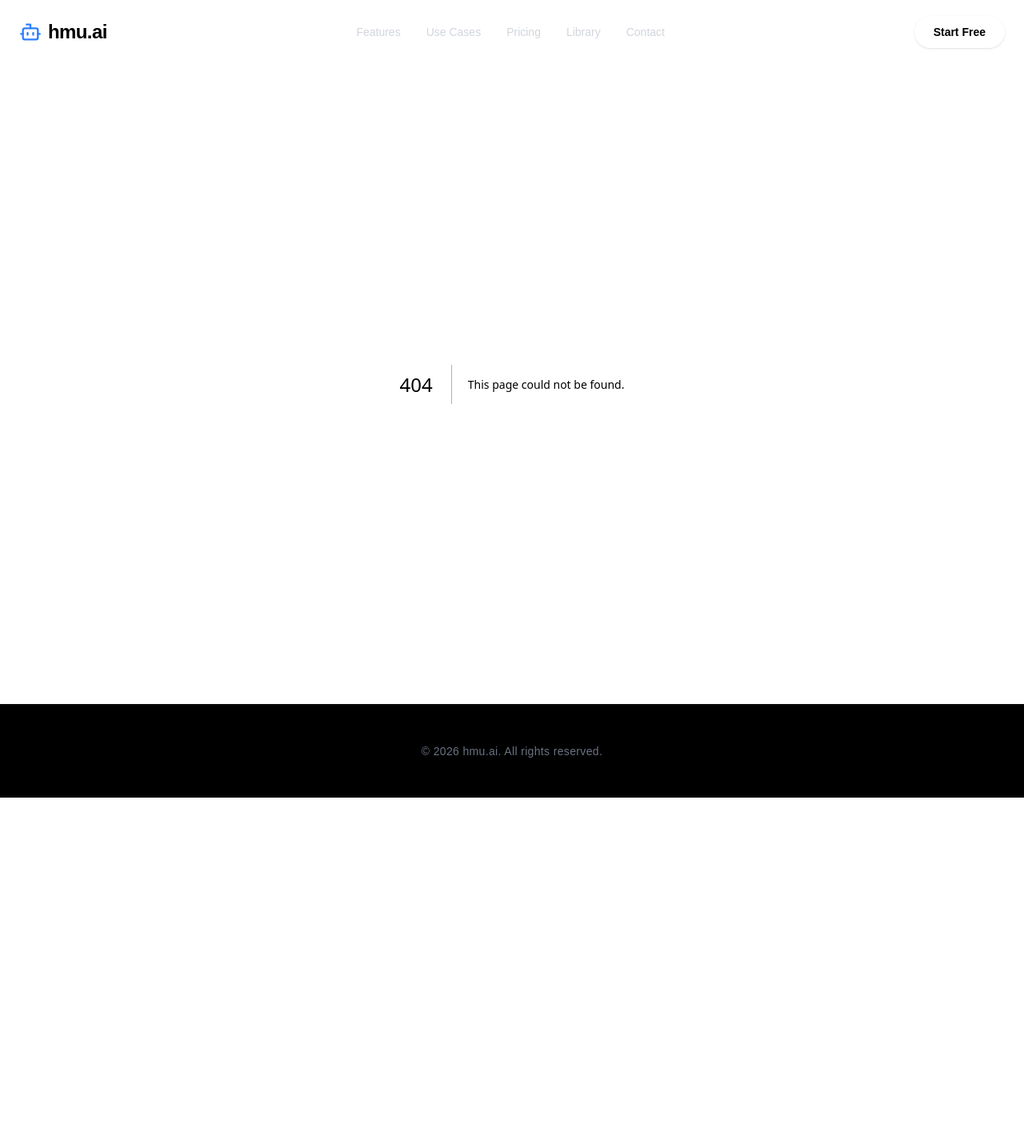
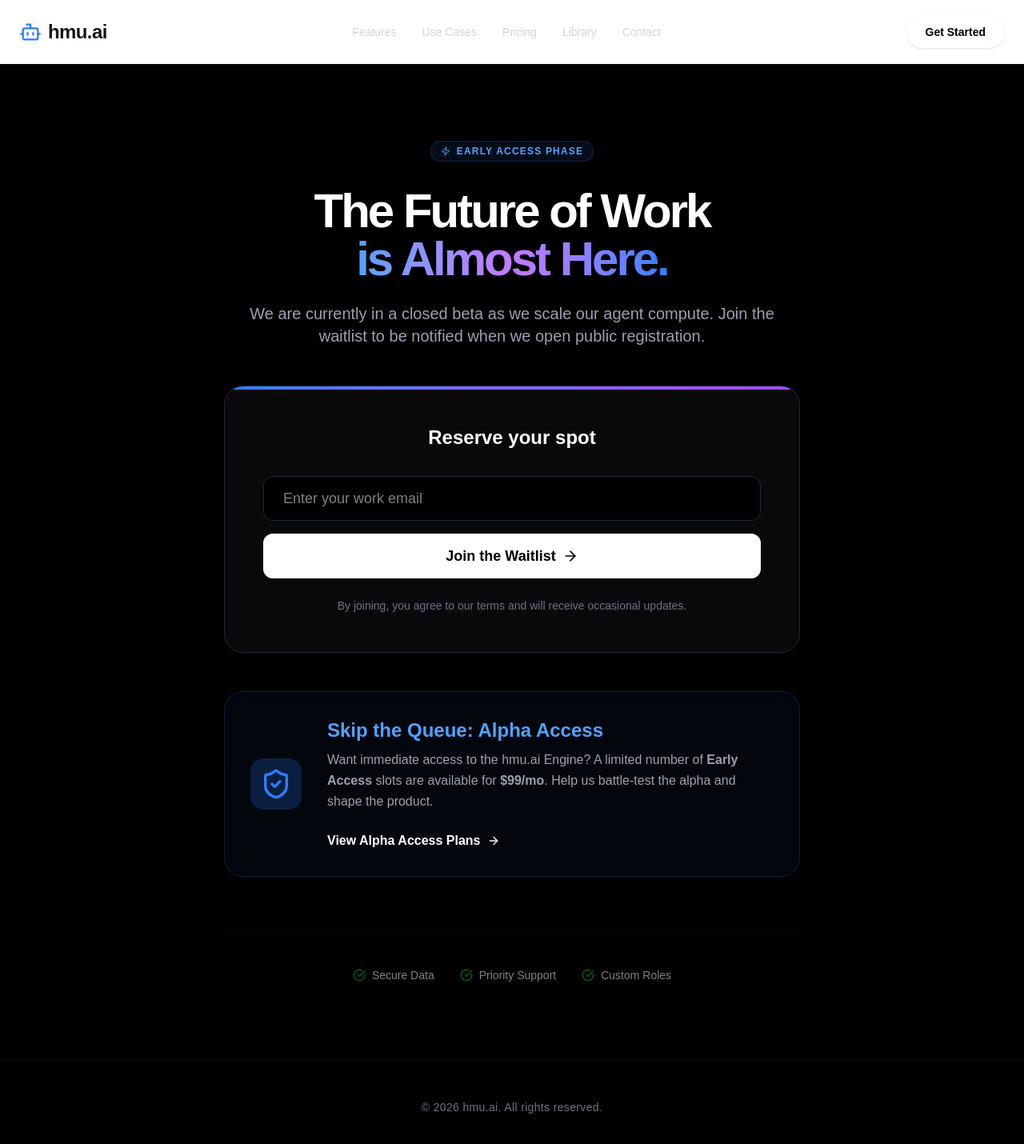
Before and after one commit to auralixai/hmu-ai, a Next.js app: page /waitlist in a window 1280 px wide. Before the commit this address had no page. Shown: the top 1430 px of the page at 80% size. Before the commit the page ends 997 px from the top, so only its background shows below. Built offline with nearby package versions, Linux system fonts and the light colour scheme.

Commit message:
feat: add waitlist page and update all CTAs to 'Get Started'

```diff
--- a/src/app/page.tsx
+++ b/src/app/page.tsx
@@ -37,9 +37,9 @@
               </Link>
               <Link
                 className="inline-flex h-14 items-center justify-center rounded-full bg-zinc-900 border border-gray-800 px-8 text-base font-bold text-white transition-all hover:bg-zinc-800 hover:border-gray-700"
-                href="/pricing"
+                href="/waitlist"
               >
-                Start Building Free
+                Get Started
               </Link>
             </div>
 
--- a/src/app/pricing/page.tsx
+++ b/src/app/pricing/page.tsx
@@ -84,7 +84,7 @@
                 ))}
               </ul>
               <Link
-                href="#signup"
+                href="/waitlist"
                 className={`w-full flex items-center justify-center h-12 rounded-xl font-bold transition-all duration-200 ${
                   tier.popular
                     ? 'bg-gradient-to-r from-blue-500 to-purple-500 hover:from-blue-600 hover:to-purple-600 shadow-lg shadow-blue-500/25'
--- a/src/app/use-cases/[industry]/page.tsx
+++ b/src/app/use-cases/[industry]/page.tsx
@@ -136,10 +136,10 @@
         <div className="container px-4 md:px-6 mx-auto text-center">
           <h2 className="text-3xl font-bold tracking-tighter mb-8">Ready to automate your {industry.name.toLowerCase()}?</h2>
           <Link
-            href="/pricing"
+            href="/waitlist"
             className="inline-flex h-14 items-center justify-center rounded-full bg-white px-10 text-base font-bold text-black shadow-xl hover:bg-gray-200 hover:scale-105 transition-all"
           >
-            Start Building Your AI Team <ArrowRight className="ml-2 h-5 w-5" />
+            Get Started <ArrowRight className="ml-2 h-5 w-5" />
           </Link>
         </div>
       </section>
--- a/src/app/use-cases/[industry]/roles/[agentType]/[agent]/page.tsx
+++ b/src/app/use-cases/[industry]/roles/[agentType]/[agent]/page.tsx
@@ -64,8 +64,8 @@
             Stop doing this manually. Deploy an autonomous {agentData.agentType} agent to handle {agentData.taskName.toLowerCase()} entirely in the background.
           </p>
           <div className="mt-8 flex flex-wrap gap-4">
-            <Link href="/pricing" className="inline-flex h-12 items-center justify-center rounded-md bg-white px-8 text-sm font-bold text-black shadow transition-colors hover:bg-gray-200">
-              Deploy This Agent Now
+            <Link href="/waitlist" className="inline-flex h-12 items-center justify-center rounded-md bg-white px-8 text-sm font-bold text-black shadow transition-colors hover:bg-gray-200">
+              Get Started
             </Link>
           </div>
         </div>
--- /dev/null
+++ b/src/app/waitlist/page.tsx
@@ -0,0 +1,87 @@
+import Link from "next/link";
+import { ArrowRight, Zap, CheckCircle, ShieldCheck } from "lucide-react";
+
+export default function Waitlist() {
+  return (
+    <div className="min-h-screen bg-black text-white py-24 flex flex-col items-center justify-center relative overflow-hidden">
+      {/* Background glow */}
+      <div className="absolute top-1/2 left-1/2 -translate-x-1/2 -translate-y-1/2 w-[800px] h-[800px] bg-blue-900/10 rounded-full blur-[120px] -z-10 pointer-events-none"></div>
+
+      <div className="container px-4 md:px-6 mx-auto max-w-3xl text-center relative z-10">
+        <div className="inline-flex items-center gap-2 px-3 py-1 rounded-full bg-blue-500/10 border border-blue-500/20 text-blue-400 text-xs font-bold uppercase tracking-widest mb-8">
+          <Zap className="h-3 w-3" /> Early Access Phase
+        </div>
+
+        <h1 className="text-5xl md:text-6xl font-bold tracking-tighter mb-6">
+          The Future of Work <br/>
+          <span className="text-transparent bg-clip-text bg-gradient-to-r from-blue-400 via-purple-400 to-blue-500">is Almost Here.</span>
+        </h1>
+
+        <p className="text-xl text-gray-400 mb-12 max-w-2xl mx-auto">
+          We are currently in a closed beta as we scale our agent compute. Join the waitlist to be notified when we open public registration.
+        </p>
+
+        {/* Email Capture Form */}
+        <div className="bg-zinc-950 border border-gray-800 p-8 md:p-12 rounded-3xl shadow-2xl mb-12 relative overflow-hidden group">
+          <div className="absolute top-0 left-0 w-full h-1 bg-gradient-to-r from-blue-500 to-purple-500"></div>
+
+          <h2 className="text-2xl font-bold mb-8">Reserve your spot</h2>
+
+          <form className="flex flex-col gap-4">
+            <input
+              type="email"
+              placeholder="Enter your work email"
+              className="w-full h-14 px-6 rounded-xl bg-black border border-gray-800 focus:border-blue-500 focus:ring-1 focus:ring-blue-500 transition-all outline-none text-lg"
+              required
+            />
+            <button
+              type="submit"
+              className="w-full h-14 bg-white text-black font-bold rounded-xl text-lg hover:bg-gray-200 transition-all flex items-center justify-center gap-2"
+            >
+              Join the Waitlist
+              <ArrowRight className="h-5 w-5" />
+            </button>
+          </form>
+
+          <p className="mt-6 text-sm text-gray-500">
+            By joining, you agree to our terms and will receive occasional updates.
+          </p>
+        </div>
+
+        {/* Priority Access Section */}
+        <div className="p-8 border border-blue-500/20 bg-blue-500/5 rounded-3xl text-left flex flex-col md:flex-row items-center gap-8 group hover:border-blue-500/40 transition-all">
+          <div className="shrink-0 w-16 h-16 rounded-2xl bg-blue-500/20 flex items-center justify-center text-blue-500">
+            <ShieldCheck className="h-10 w-10" />
+          </div>
+          <div>
+            <h3 className="text-2xl font-bold mb-2 flex items-center gap-2 text-blue-400">
+              Skip the Queue: Alpha Access
+            </h3>
+            <p className="text-gray-400 leading-relaxed mb-6">
+              Want immediate access to the hmu.ai Engine? A limited number of <strong>Early Access</strong> slots are available for <strong>$99/mo</strong>. Help us battle-test the alpha and shape the product.
+            </p>
+            <Link
+              href="/pricing"
+              className="inline-flex items-center text-white font-bold group-hover:underline gap-2"
+            >
+              View Alpha Access Plans
+              <ArrowRight className="h-4 w-4 group-hover:translate-x-1 transition-transform" />
+            </Link>
+          </div>
+        </div>
+
+        <div className="mt-16 pt-12 border-t border-white/5 flex flex-wrap justify-center gap-8 opacity-50">
+          <div className="flex items-center gap-2 text-sm">
+            <CheckCircle className="h-4 w-4 text-green-500" /> Secure Data
+          </div>
+          <div className="flex items-center gap-2 text-sm">
+            <CheckCircle className="h-4 w-4 text-green-500" /> Priority Support
+          </div>
+          <div className="flex items-center gap-2 text-sm">
+            <CheckCircle className="h-4 w-4 text-green-500" /> Custom Roles
+          </div>
+        </div>
+      </div>
+    </div>
+  );
+}
--- a/src/components/Navbar.tsx
+++ b/src/components/Navbar.tsx
@@ -55,10 +55,10 @@
         {/* Desktop CTA */}
         <div className="hidden md:flex items-center">
           <Link
-            href="/pricing"
+            href="/waitlist"
             className="inline-flex h-10 items-center justify-center rounded-full bg-white px-6 text-sm font-bold text-black shadow transition-transform hover:scale-105"
           >
-            Start Free
+            Get Started
           </Link>
         </div>
 
@@ -86,11 +86,11 @@
             </Link>
           ))}
           <Link
-            href="/pricing"
+            href="/waitlist"
             className="inline-flex h-12 w-full items-center justify-center rounded-lg bg-blue-600 px-6 text-base font-bold text-white shadow transition-colors hover:bg-blue-500 mt-2"
             onClick={() => setMobileMenuOpen(false)}
           >
-            Start Building Free
+            Get Started
           </Link>
         </div>
       )}
```
